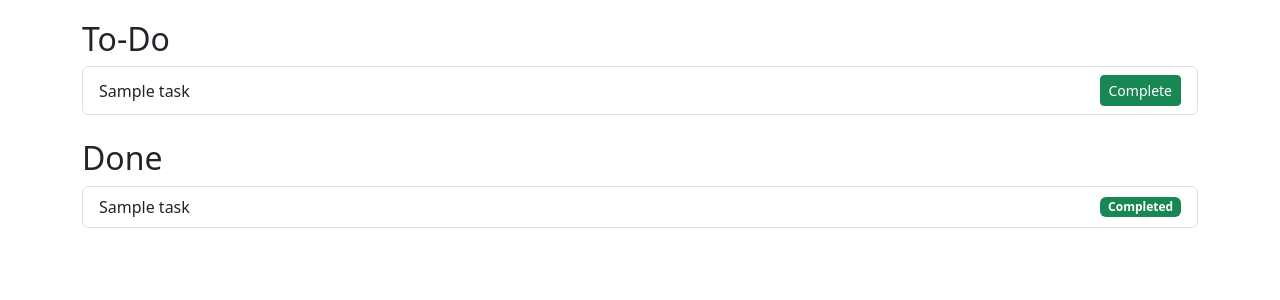
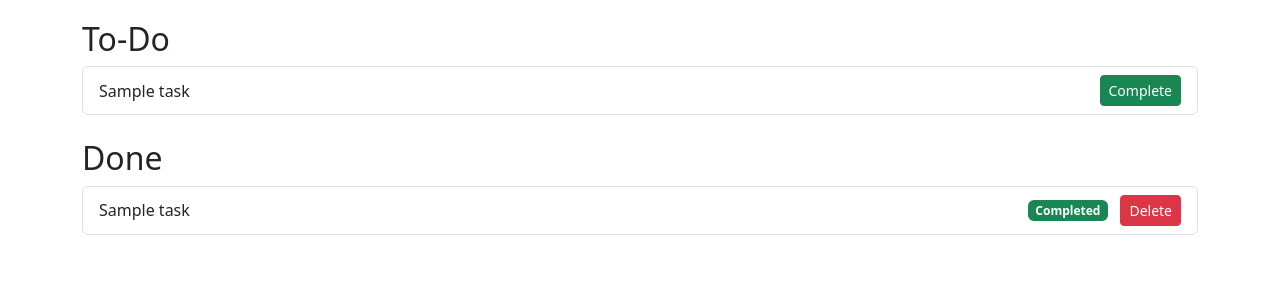
Before and after one commit to sudiptarathi2020/flask-task-manager, a Flask app: template app/templates/index.html in a window 1280 px wide. Shown: the part 194-494 px from the top of the page. Run offline with Flask 3, Linux system fonts and the light colour scheme; the template is opened without the code that fills it: values that come from a table or form of the project are taken from there, others are empty; tables that the repository leaves empty hold one stand-in row (values such as "Sample post").

Commit message:
Add delete option for completed task

```diff
--- a/app/templates/index.html
+++ b/app/templates/index.html
@@ -28,7 +28,10 @@
         {% for task in done_tasks %}
             <li class="list-group-item d-flex justify-content-between align-items-center">
                 {{ task.title }}
-                <span class="badge bg-success">Completed</span>
+                <div>
+                    <span class="badge bg-success me-2">Completed</span>
+                    <a href="{{ url_for('main.delete_task', task_id=task.id) }}" class="btn btn-danger btn-sm">Delete</a>
+                </div>
             </li>
         {% endfor %}
     </ul>
--- a/app/templates/welcome.html
+++ b/app/templates/welcome.html
@@ -1,6 +1,6 @@
 {% extends "base.html" %}
 
 {% block content %}
-<h1>Welcome to the Task Manager. This edit is meant for showing to shakhawat</h1>
+<h1>Welcome to the Task Manager.</h1>
 <p>Please <a href="{{ url_for('auth.login') }}">log in</a> or <a href="{{ url_for('auth.register') }}">register</a> to manage your tasks.</p>
 {% endblock %}
```
Also changed, not shown: app/routes.py (+8 -0 lines).
